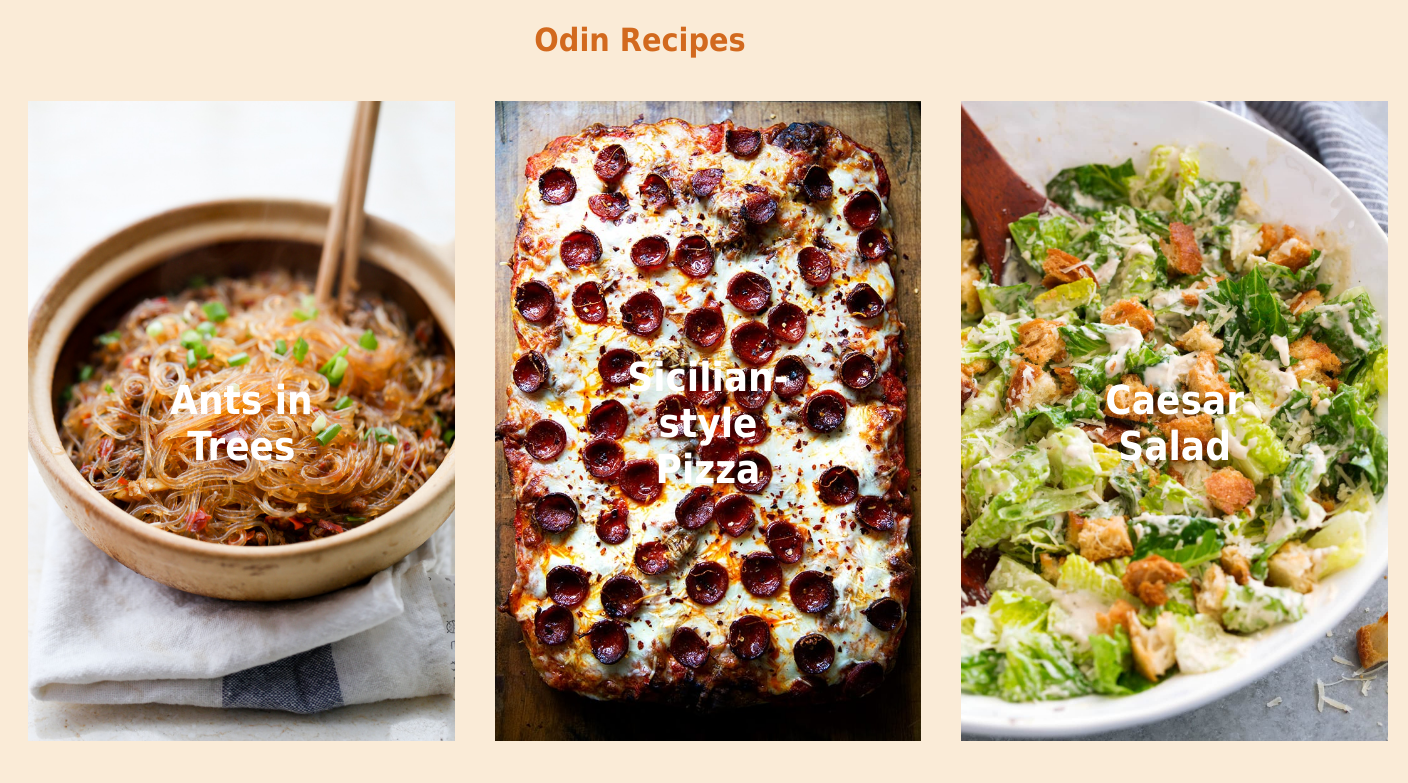
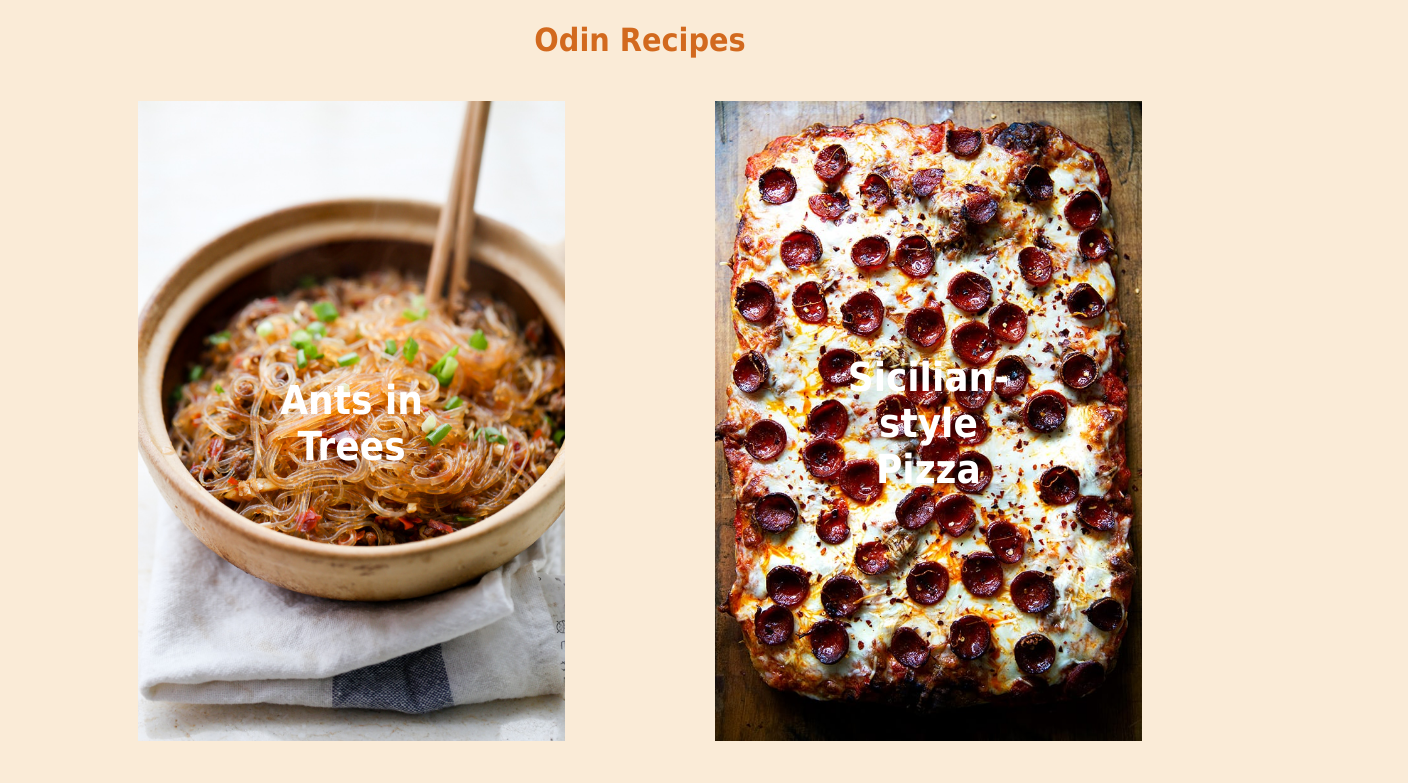
Before and after one commit to bralmac/odin-recipes, a plain HTML site: page index.html in a window 1280 px wide. Shown: the top 783 px of the page, 1408 px wide, since content can reach past the window. Drawn offline with Linux system fonts and the light colour scheme.

Commit message:
Fix flex wrapping, add blur to images

```diff
--- a/CSS/recipe-styles.css
+++ b/CSS/recipe-styles.css
@@ -13,21 +13,33 @@ h1 {
 }
 
 .flex-container {
+    flex-wrap: wrap;
     display: flex;
     justify-content: space-evenly;
-    max-width: 100%;
+    flex: 1;
 }
 
 .flex-container div {
-    flex: 1 1 0%;
+    flex: 1 1 auto;
     padding: 20px;
-    max-width: fit-content;
+    max-width: auto;
 }
 
-.box {
+img:hover {
+    webkit-filter: blur(4px); /* Chrome, Safari, Opera */
+    filter: blur(4px);
+}
+
+.box1, .box2, .box3 {
     position: relative;
     max-width: fit-content;
 }
+/*
+.box2 {
+    background-image: url(/images/pizza.jpg);
+    background-size: contain;
+    background: linear-gradient(to top, rgba(0, 0, 0, 0.85), transparent);
+} */
 
 .centered {
     color: white;
@@ -42,5 +54,4 @@ h1 {
 
 img {
     max-height: 80vh;
-    background: linear-gradient(to top, rgba(0, 0, 0, 0.85), transparent);
 }
--- a/index.html
+++ b/index.html
@@ -10,15 +10,20 @@
 <body>
     <h1>Odin Recipes</h1>
     <div class="flex-container">
-        <div class="box">
+        <div class="box1">
             <a href="recipes/ants.html"><img src="images/ants.jpg" alt="Image of noodle dish" />
             <div class="centered">Ants in Trees</div></a>
         </div>
-        <div class="box">
+        <!-- <div class="box2">
+            <a href="recipes/sicilianPizza.html">
+                <img src="images/pizza.jpg" alt="Picture of a slice of pizza" />
+            <div class="centered">Sicilian-style Pizza</div></a>
+        </div> -->
+        <div class="box2">
             <a href="recipes/sicilianPizza.html"><img src="images/pizza.jpg" alt="Picture of a slice of pizza" />
             <div class="centered">Sicilian-style Pizza</div></a>
         </div>
-        <div class="box">
+        <div class="box3">
             <a href="recipes/caesar.html"><img src="images/caesar.jpg" alt="Picture of a caesar salad" />
             <div class="centered">Caesar Salad</div></a>
         </div>
```
